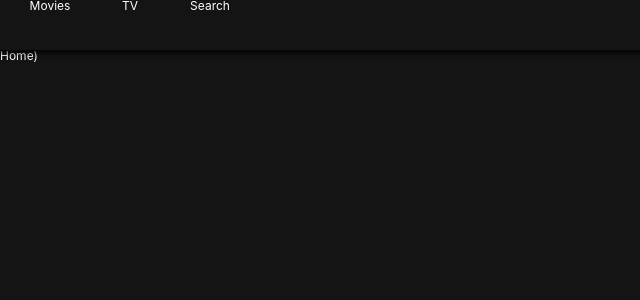
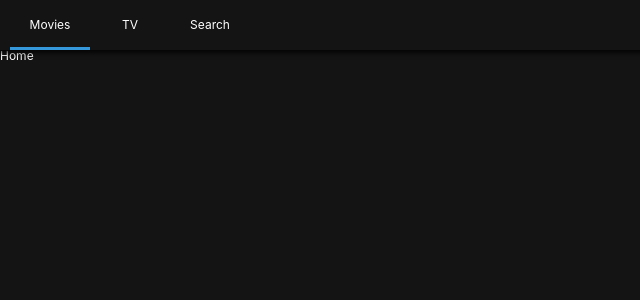
Before and after one commit to mdgarden/lemflix, a React (Create React App) app: page /#/ in a window 1280 px wide. Shown: the top 300 px of the page, without its empty margins (0-640 px from the left). Built offline with nearby package versions, Linux system fonts and the light colour scheme.

Commit message:
#3.4 Location Awarer Header

```diff
--- a/src/Components/App.js
+++ b/src/Components/App.js
@@ -1,13 +1,13 @@
 import React, { Component } from "react";
 import Router from "./Router";
-import Globalstyles from "./GlobalStyles";
+import GlobalStyles from "./GlobalStyles";
 
 class App extends Component {
   render() {
     return (
       <>
         <Router />
-        <Globalstyles />)
+        <GlobalStyles />
       </>
     );
   }
--- a/src/Components/Header.js
+++ b/src/Components/Header.js
@@ -1,5 +1,5 @@
 import React from "react";
-import { Link } from "react-router-dom";
+import { Link, withRouter } from "react-router-dom";
 import styled from "styled-components";
 
 const Header = styled.header`
@@ -25,22 +25,30 @@
   width: 80px;
   height: 50px;
   text-align: center;
+  border-bottom: 3px solid
+    ${(props) => (props.current ? "#3498db" : "transparent")};
+  transition: border-bottom 0.5s ease-in-out;
 `;
 
-const SLink = styled(Link)``;
+const SLink = styled(Link)`
+  height: 50px;
+  display: flex;
+  align-items: center;
+  justify-content: center;
+`;
 
-export default () => (
+export default withRouter(({ location: { pathname } }) => (
   <Header>
     <List>
-      <Item>
+      <Item current={pathname === "/"}>
         <SLink to="/">Movies</SLink>
       </Item>
-      <Item>
+      <Item current={pathname === "/tv"}>
         <SLink to="/tv">TV</SLink>
       </Item>
-      <Item>
+      <Item current={pathname === "/search"}>
         <SLink to="/search">Search</SLink>
       </Item>
     </List>
   </Header>
-);
+));
```
